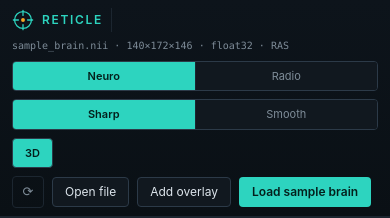
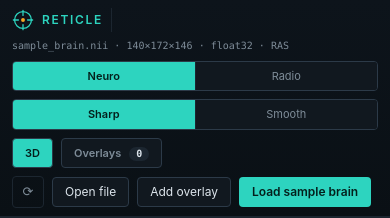
Before and after one commit to dcq-31/reticle, a Next.js app: page / in a window 390 px wide. Shown: the top 218 px of the page. Built offline with nearby package versions, Linux system fonts and the light colour scheme.

Commit message:
fix(viewer): surface mobile overlay drawer

```diff
--- /dev/null
+++ b/src/components/viewer/MobileLayersSheet.tsx
@@ -0,0 +1,71 @@
+"use client";
+
+import { useEffect } from "react";
+
+import { LayerList } from "@/components/controls/LayerList";
+import { useMediaQuery } from "@/hooks/useMediaQuery";
+import { useViewerStore } from "@/store";
+
+export function MobileLayersSheet(): React.ReactElement | null {
+  const isDesktop = useMediaQuery("(min-width: 1024px)");
+  const open = useViewerStore((s) => s.mobileLayersOpen);
+  const setOpen = useViewerStore((s) => s.setMobileLayersOpen);
+  const overlayCount = useViewerStore((s) => s.overlays.length);
+
+  useEffect(() => {
+    if (!open) return;
+    const onKeyDown = (e: KeyboardEvent): void => {
+      if (e.key === "Escape") setOpen(false);
+    };
+    window.addEventListener("keydown", onKeyDown);
+    return () => window.removeEventListener("keydown", onKeyDown);
+  }, [open, setOpen]);
+
+  useEffect(() => {
+    if (isDesktop && open) setOpen(false);
+  }, [isDesktop, open, setOpen]);
+
+  if (isDesktop || !open) return null;
+
+  return (
+    <div
+      className="fixed inset-0 z-40 flex items-end justify-center bg-black/55 p-2 sm:items-center sm:p-4"
+      role="presentation"
+      onClick={() => setOpen(false)}
+    >
+      <section
+        role="dialog"
+        aria-modal="true"
+        aria-label="Overlays"
+        className="bg-panel border-line max-h-[82svh] w-full max-w-[42rem] overflow-hidden rounded-t-2xl border shadow-2xl sm:rounded-2xl"
+        onClick={(e) => e.stopPropagation()}
+      >
+        <header className="border-line flex items-center gap-3 border-b px-4 py-3">
+          <div className="min-w-0 flex-1">
+            <div className="text-faint font-mono text-[10px] tracking-[0.14em] uppercase">
+              Overlays
+            </div>
+            <div className="text-fg truncate text-sm">
+              {overlayCount > 0 ? `${overlayCount} overlay${overlayCount === 1 ? "" : "s"}` : "Base layer"}
+            </div>
+          </div>
+          <button
+            type="button"
+            aria-label="Close overlays"
+            onClick={() => setOpen(false)}
+            className="border-line-bright text-dim hover:text-fg hover:bg-surface-2 flex h-9 w-9 cursor-pointer items-center justify-center rounded-md border text-[12px]"
+          >
+            ✕
+          </button>
+        </header>
+        <div className="max-h-[calc(82svh-4rem)] overflow-y-auto px-3.5 py-3">
+          <LayerList
+            title="Layers"
+            variant="mobile"
+            onOverlayRemoved={() => setOpen(false)}
+          />
+        </div>
+      </section>
+    </div>
+  );
+}
--- a/src/components/viewer/Toolbar.tsx
+++ b/src/components/viewer/Toolbar.tsx
@@ -14,6 +14,8 @@
   const interp = useViewerStore((s) => s.interp);
   const status = useViewerStore((s) => s.status);
   const loading = useViewerStore((s) => s.loading);
+  const overlayCount = useViewerStore((s) => s.overlays.length);
+  const mobileLayersOpen = useViewerStore((s) => s.mobileLayersOpen);
   const { openBase, openOverlay } = useFileOpen();
   const baseInputRef = useRef<HTMLInputElement | null>(null);
   const overlayInputRef = useRef<HTMLInputElement | null>(null);
@@ -92,6 +94,7 @@
             onChange={(v) => useViewerStore.getState().setLayout(v)}
           />
         ) : (
+          <>
             <button
               type="button"
               aria-label={layout === "volume" ? "Return to slices" : "Switch to 3D"}
@@ -107,6 +110,27 @@
             >
               {layout === "volume" ? "Slices" : "3D"}
             </button>
+            <button
+              type="button"
+              aria-label="Overlays"
+              aria-pressed={mobileLayersOpen}
+              onClick={() => useViewerStore.getState().setMobileLayersOpen(!mobileLayersOpen)}
+              className={
+                "border-line-bright relative rounded border px-3 py-1.5 text-[11px] font-semibold transition-colors " +
+                (mobileLayersOpen
+                  ? "bg-accent text-[#04201c] hover:bg-[#3fe3ce]"
+                  : "bg-surface-2 text-dim hover:bg-[#18222c] hover:text-fg")
+              }
+            >
+              Overlays
+              <span
+                aria-hidden
+                className="bg-line text-fg ml-2 inline-flex min-w-5 items-center justify-center rounded-full px-1.5 py-0.5 font-mono text-[10px] leading-none"
+              >
+                {overlayCount}
+              </span>
+            </button>
+          </>
         )}
       </div>
       <div className="order-4 flex w-full flex-wrap items-center gap-2 sm:order-none sm:w-auto sm:ml-auto">
--- a/src/components/viewer/Viewer.tsx
+++ b/src/components/viewer/Viewer.tsx
@@ -4,6 +4,7 @@
 
 import { ViewportGrid } from "@/components/grid/ViewportGrid";
 import { DropOverlay } from "@/components/viewer/DropOverlay";
+import { MobileLayersSheet } from "@/components/viewer/MobileLayersSheet";
 import { StatusBar } from "@/components/viewer/StatusBar";
 import { Toast } from "@/components/viewer/Toast";
 import { Toolbar } from "@/components/viewer/Toolbar";
@@ -30,6 +31,7 @@
       <Toolbar />
       <ViewportGrid />
       <StatusBar />
+      <MobileLayersSheet />
       <DropOverlay />
       <Toast />
     </div>
```
Lines whose indentation alone changed are shown as unchanged.
